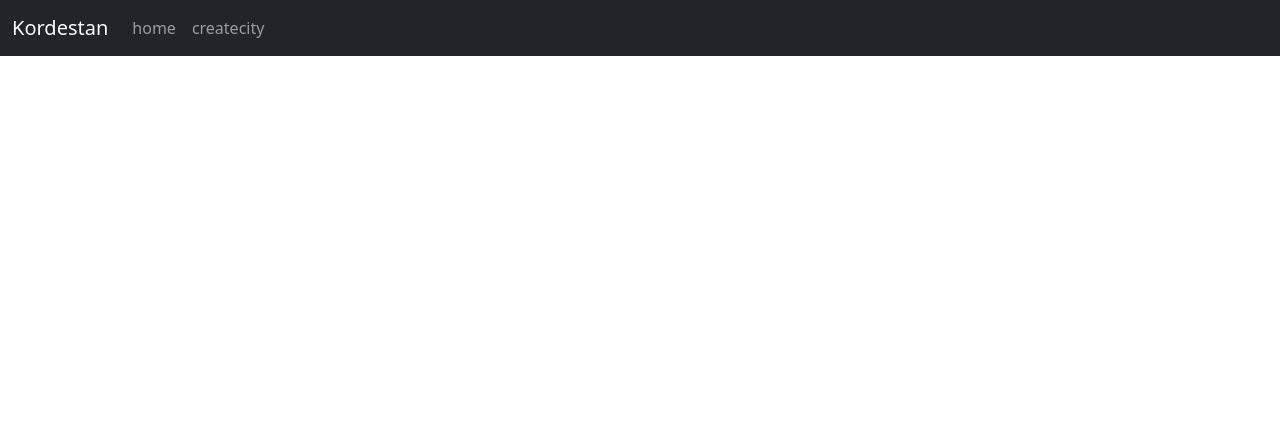
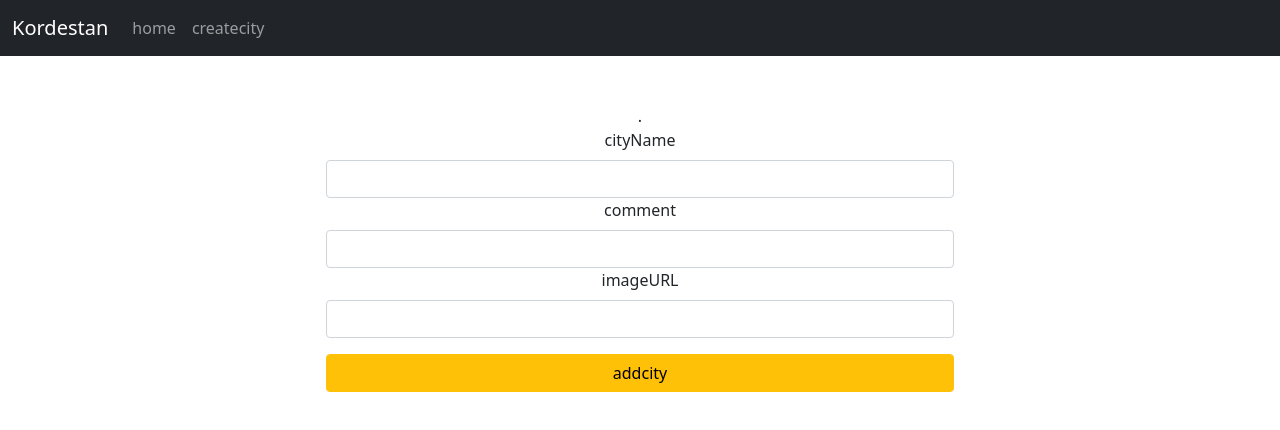
Before and after one commit to adibsadeghi1993/react-typescript-formik-yup, a React (Create React App) app in the folder my-app/: page /createcity in a window 1280 px wide. Shown: the top 430 px of the page. Built offline with nearby package versions, Linux system fonts and the light colour scheme; no server answers.

Commit message:
edit functionality was added

```diff
--- a/my-app/db.json
+++ b/my-app/db.json
@@ -2,21 +2,21 @@
   "cities": [
     {
       "id": 1,
-      "cityName": "marivan",
-      "description": "this is best city in kordestan",
-      "image":"https://www.itto.org/iran/image-bin/zarivar-lake-kurdistan.jpg?fillit=700x420"
+      "cityName": "marione",
+      "image": "https://www.itto.org/iran/image-bin/zarivar-lake-kurdistan.jpg?fillit=700x420",
+      "description": "this is best city in kordestan"
     },
     {
-        "id": 2,
-        "cityName": "sanandaj",
-        "description": "this is best city in kordestan",
-        "image":"https://www.itto.org/iran/image-bin/zarivar-lake-kurdistan.jpg?fillit=700x420"
-      },
-      {
-        "id": 3,
-        "cityName": "baneh",
-        "description": "this is best city in kordestan",
-        "image":"https://www.itto.org/iran/image-bin/zarivar-lake-kurdistan.jpg?fillit=700x420"
-      }
+      "id": 3,
+      "cityName": "banjj",
+      "image": "https://www.itto.org/iran/image-bin/zarivar-lake-kurdistan.jpg?fillit=700x420",
+      "description": "this is best city in kordestan"
+    },
+    {
+      "id": 4,
+      "cityName": "ddd",
+      "image": "https://www.itto.org/iran/image-bin/zarivar-lake-kurdistan.jpg?fillit=700x420",
+      "description": "this is  city fffffff"
+    }
   ]
 }
--- a/my-app/src/App.tsx
+++ b/my-app/src/App.tsx
@@ -1,14 +1,17 @@
 import React from 'react';
-import { Routes, Route, Link } from "react-router-dom";
+import { Routes, Route,} from "react-router-dom";
+
 
 import './App.css';
 import Cities from './components/Cities';
 import City from './components/EditCity/City';
+import CreateCity from './components/EditCity/CreateCity';
 
 
 import Layout from './components/Layout';
 
 function App() {
+
   return (
     <div className="App">
       <Layout/>
@@ -17,6 +20,7 @@ function App() {
 
 
       <Route path="/:cityId" element={<City />} />
+      <Route path="/createcity" element={<CreateCity  />} />
       </Routes>
     </div>
   );
--- a/my-app/src/api/index.ts
+++ b/my-app/src/api/index.ts
@@ -26,6 +26,7 @@ const getcity= async(id:number | undefined)=>{
   }
   const updateCity= async(city:city)=>{
 
+
       const {data}=await client.put(`/cities/${city.id}`,city)
       return data
 
--- a/my-app/src/components/EditCity/City.tsx
+++ b/my-app/src/components/EditCity/City.tsx
@@ -1,34 +1,120 @@
-import {useState, useEffect} from "react"
+import { useState, useEffect } from "react";
 import { useParams } from "react-router-dom";
-import * as api from "../../api/index"
+import * as api from "../../api/index";
 import { city } from "../../model/Types";
-import EditCity from "./EditCity";
+import { useFormik } from "formik";
+import * as Yup from "yup";
+import {useNavigate} from "react-router-dom"
 
-interface Props {
-
-}
+interface Props {}
 
 const City = (props: Props) => {
-    const{cityId}=useParams()
-    console.log(cityId)
-    const [city, setCity] = useState<city | null>(null)
+  const { cityId } = useParams();
+  const navigate=useNavigate()
+  console.log(cityId);
+  const [city, setCity] = useState<city | null>(null);
 
   useEffect(() => {
-  if(cityId){
-    api.getcity(parseInt(cityId)).then(res=>{
-        setCity(res)
+    if (cityId) {
+      api.getcity(parseInt(cityId)).then((res) => {
+        setCity(res);
+      });
+    }
+
+    console.log(city);
+  }, [cityId]);
+
+  const { handleChange, handleBlur, values, errors, touched } = useFormik<{
+    cityName: string;
+    description: string;
+    image: string;
+  }>({
+    initialValues: {
+      cityName: city?.cityName!,
+      description: city?.description!,
+      image: city?.image!,
+    },
+    onSubmit: (): void => {},
+    validationSchema: Yup.object().shape({
+      cityName: Yup.string().min(3).max(20),
+      description: Yup.string().min(10).max(250),
+      image: Yup.string().min(10).max(250),
+    }),
+    enableReinitialize: true,
+  });
+  console.log(values);
+  console.log(errors);
+  const submitForm = () => {
+    api.updateCity({
+      id:cityId,
+      cityName: values.cityName,
+      image: values.image,
+      description: values.description,
+    }).then(res=>{
+      console.log(res)
+
     })
-  }
+    navigate("/")
+  };
 
-  console.log(city)
-  }, [cityId])
-    return (
-        <div>
-          <h1>{city&& city.cityName}</h1>
-          <h1>{city&& city.description}</h1>
-          {city && <img src={city.image}/>}
+  return (
+    <div className="mt-5  container">
+      <form>
+        <div className="row">
+          <div className="col-12 col-md-6 offset-3 mt-3 ">
+            <label className="form-label w-100 text-start">city name</label>
+            <input
+              name="cityName"
+              onChange={handleChange}
+              onBlur={handleBlur}
+              value={values?.cityName}
+              type="text"
+              className="form-control"
+            />
+            {errors.cityName && touched.cityName && <p>{errors.cityName}</p>}
+          </div>
+          <div className="col-12 col-md-6 offset-3 mt-3 ">
+            <label className="form-label w-100 text-start">description</label>
+            <textarea
+              name="description"
+              onChange={handleChange}
+              onBlur={handleBlur}
+              value={values?.description}
+              className="form-control"
+            />
+            {errors.description && touched.description && (
+              <p>{errors.description}</p>
+            )}
+          </div>
+          <div className="col-12 col-md-6 offset-3 mt-3">
+            <label className="form-label  w-100 text-start">imageurl</label>
+            <input
+              name="image"
+              onChange={handleChange}
+              onBlur={handleBlur}
+              value={values?.image}
+              type="text"
+              className="form-control"
+            />
+            {errors.image && touched.image && <p>{errors.image}</p>}
+          </div>
+          <div>
+            <button
+              disabled={
+                !!(errors.cityName && touched.cityName) ||
+                !!(errors.description && touched.description) ||
+                !!(errors.image && touched.image)
+              }
+              onClick={submitForm}
+              className="btn btn-warning w-50 mt-3"
+            >
+              Edit city
+            </button>
+          </div>
         </div>
-    )
-}
+      </form>
+    </div>
+  );
+};
 
-export default City
+export default City;
--- a/my-app/src/components/EditCity/EditCity.tsx
+++ b/my-app/src/components/EditCity/CreateCity.tsx
@@ -1,21 +1,28 @@
 import { withFormik, FormikProps } from "formik";
+import { Navigate, useNavigate } from "react-router-dom";
+import { setTimeout } from "timers/promises";
 import * as Yup from "yup";
+import * as api from "../../api/index"
 
 interface FormValues {
   cityName: string;
   description: string;
+  imageURL:string
 }
 
 interface OtherProps {
-    cityName?: any;
+
 }
 
 interface MyFormProps {
   initialcityName?: string;
   initialdescription?: string;
+  initialimageURL?:string
 }
 
 const InnerForm = (props: OtherProps & FormikProps<FormValues>) => {
+const navigate= useNavigate()
+
   const {
     values,
     errors,
@@ -26,6 +33,10 @@ const InnerForm = (props: OtherProps & FormikProps<FormValues>) => {
     isSubmitting,
 
   } = props;
+
+  const submitHandler=()=>{
+
+  }
 
   return (
     <>
@@ -44,8 +55,9 @@ const InnerForm = (props: OtherProps & FormikProps<FormValues>) => {
                 onBlur={handleBlur}
                 value={values.cityName}
               />
+              {errors.cityName && touched.cityName ?<p className="text-danger">{errors.cityName}</p>:null}
             </div>
-            <label className="form-label">description</label>
+            <label className="form-label">comment</label>
             <input
               className="form-control"
               type="description"
@@ -54,16 +66,27 @@ const InnerForm = (props: OtherProps & FormikProps<FormValues>) => {
               onBlur={handleBlur}
               value={values.description}
             />
+             {errors.description && touched.description ?<p className="text-danger">{errors.description}</p>:null}
+              <label className="form-label">imageURL</label>
+            <input
+              className="form-control"
+              type="text"
+              name="imageURL"
+              onChange={handleChange}
+              onBlur={handleBlur}
+              value={values.imageURL}
+            />
             <button
               type="submit"
               className="btn btn-warning w-100 mt-3"
+              onClick={submitHandler}
               disabled={
                 isSubmitting ||
                 !!(errors.cityName && touched.cityName) ||
-                !!(errors.description && touched.description)
+                !!(errors.description && touched.description)||!!(errors.imageURL && touched.imageURL)
               }
             >
-              Sign In
+              addcity
             </button>
           </form>
         </div>
@@ -74,20 +97,29 @@ const InnerForm = (props: OtherProps & FormikProps<FormValues>) => {
 
 const CreateCity = withFormik<MyFormProps, FormValues>({
   mapPropsToValues: (props) => ({
-    cityName: props.initialcityName || "adib",
-    description: props.initialdescription || "jjj",
+    cityName: "",
+    description: "",
+    imageURL:""
   }),
 
   validationSchema: Yup.object().shape({
-    cityName: Yup.string().required("cityName is required"),
-    description: Yup.string().required("description is required"),
+    cityName: Yup.string().max(50).min(2).required("cityName is required"),
+    description: Yup.string().max(200).required("description is required"),
+    imageURL: Yup.string().required("imageURL is requied"),
+
   }),
 
   handleSubmit(
-    { cityName, description }: FormValues,
+    { cityName, description,imageURL }: FormValues,
     { props, setSubmitting, setErrors }
   ) {
-    console.log(cityName, description);
+    console.log(cityName,description,imageURL);
+    const newCity={id:Math.random()*100,cityName,description,image:imageURL}
+    api.createCity(newCity).then(res=>{
+      console.log(res)
+
+
+    })
   },
 })(InnerForm);
 
--- a/my-app/src/components/Layout.tsx
+++ b/my-app/src/components/Layout.tsx
@@ -17,7 +17,7 @@ const Layout = () => {
                <Link className="nav-link" to="/">home</Link>
               </li>
               <li className="nav-item">
-              <Link className="nav-link" to="/">createcity</Link>
+              <Link className="nav-link" to="/createcity">createcity</Link>
               </li>
 
             </ul>
--- a/my-app/src/model/Types.ts
+++ b/my-app/src/model/Types.ts
@@ -3,5 +3,5 @@
   cityName:string,
   description:string
   image:string,
-  id:number
+  id?:any
 }
```
